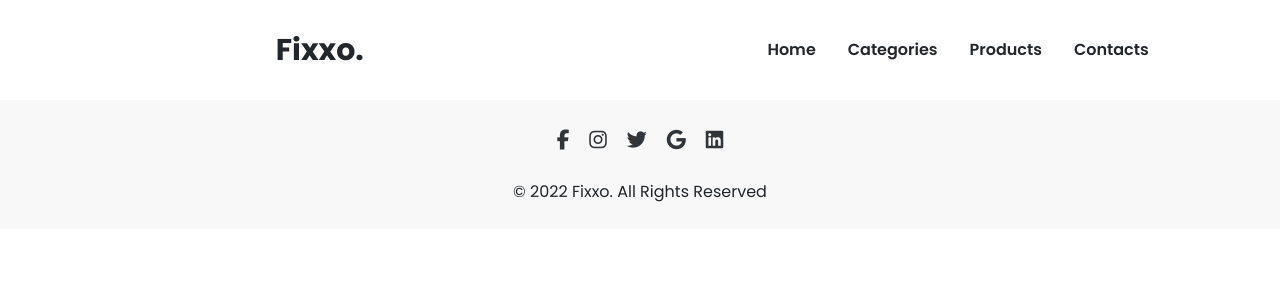
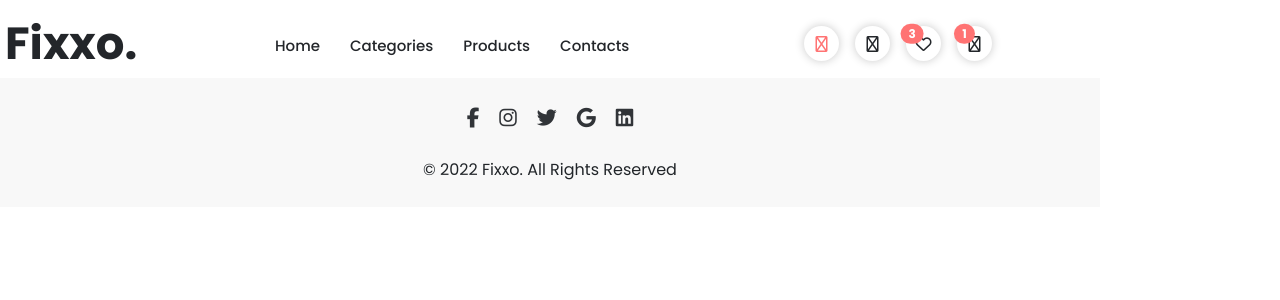
Before and after one commit to varamara/fixxo-react-mikahv, a React (Create React App) app: page /search in a window 1280 px wide. Shown: the top 300 px of the page. Built offline with nearby package versions, Linux system fonts and the light colour scheme.

Commit message:
responsivity added

```diff
--- a/src/assets/scss/cores/_base.scss
+++ b/src/assets/scss/cores/_base.scss
@@ -3,7 +3,10 @@ html, body {
     font-family: 'Poppins', sans-serif;
     font-weight: 400;
     font-size: 1rem;
+    width: 1920px;
 }
+
+//Kan jag fixa responsiviteten med storleken på viewporten här?
 
 a {
     font-size: $font-size-16;
--- a/src/assets/scss/sections/_FooterSection.scss
+++ b/src/assets/scss/sections/_FooterSection.scss
@@ -3,6 +3,7 @@ footer {
     flex-direction: column;
     align-items: center;
     background-color: $color-gray-1;
+    width: 390px;
     padding: 25px;
 
     .socialmedia {
@@ -23,3 +24,42 @@ footer {
         }
     }
 }
+
+@media (min-width: 800px) {
+
+   footer {
+    width: 1100px;
+   }
+
+    }
+
+
+@media (min-width: 1600px) {
+
+    footer {
+        width: 100%;
+        display: flex;
+        flex-direction: column;
+        align-items: center;
+        background-color: $color-gray-1;
+        padding: 25px;
+
+        .socialmedia {
+            margin-bottom: 25px;
+
+            a {
+                font-size: 20px;
+                color: $color-dark-1;
+                text-decoration: none;
+                margin-left: 10px;
+                margin-right: 10px;
+                transition: all 0.1s ease-in-out;
+
+                &:hover {
+                    color: $color-theme;
+                    text-decoration: none;
+                }
+            }
+        }
+    }
+}
--- a/src/assets/scss/sections/_MainMenuSection.scss
+++ b/src/assets/scss/sections/_MainMenuSection.scss
@@ -1,9 +1,107 @@
 .mainmenu {
-    height: 100px;
-    width: 1920px;
+    width: 390px;
+    display: grid;
+    padding-top: 10px;
+    grid-template-columns: 1fr 1fr;
+    grid-template-areas: "logo menuicons"
+                         "menulinks menulinks";
+    .logo {
+       grid-area: logo;
+       font-size: 40px;
+       font-weight: 700;
+       padding-left: 5px;
+
+        &:hover {
+            color: $color-dark-1;
+            text-decoration: none;
+        }
+    }
+
+    .menu-links {
+        grid-area: menulinks;
+        height: 100%;
+        margin: none;
+        display: grid;
+        overflow: hidden;
+
+
+        padding-top: 10px;
+
+        .menu-link {
+            font-size: 15px;
+            font-weight: 500;
+            margin: 15px;
+        }
+
+        .active {
+            color: $color-theme;
+            text-decoration: none;
+        }
+    }
+
+    .menu-icons {
+        grid-area: menuicons;
+        display: flex;
+        justify-content: flex-end;
+        align-items: center;
+
+        .menu-icon {
+            display: flex;
+            justify-content: center;
+            align-items: center;
+            background-color: $color-white;
+            box-shadow: 0px 0px 10px 0px rgb(201, 201, 201);
+            height: 35px;
+            width: 35px;
+            margin: 0.5rem;
+            border-radius: 50%;
+            transition: all 0.1s ease-in-out;
+
+            &:hover {
+                color: $color-white;
+                background-color: $color-dark-1;
+                text-decoration: none;
+                box-shadow: 0 0 6px 4x $color-shadow;
+            }
+        }
+
+        .hidden {
+            display: none;
+        }
+
+        .active {
+            color: $color-theme;
+            text-decoration: none;
+        }
+    }
+}
+
+@media (min-width: 800px) {
+
+    .mainmenu {
+        width: 1000px;
+
+        .menu-links {
+            display: flex;
+            position: absolute;
+            margin-left: 260px;
+            justify-content: center;
+        }
+
+        .logo {
+        font-size: 45px;
+        }
+    }
+
+}
+
+@media (min-width: 1600px) {
+    .mainmenu {
         display: flex;
         justify-content: space-evenly;
         align-items: center;
+        height: 100px;
+        width: 1920px;
 
         .logo {
             font-size: 30px;
@@ -16,13 +114,15 @@
         }
 
         .menu-links {
+            position: relative;
+            display: flex;
             margin-left: 7rem;
 
             .menu-link {
                 margin: 1rem;
+                font-size: 1rem;
 
             }
-
             .active {
                 color: $color-theme;
                 text-decoration: none;
@@ -65,3 +165,4 @@
             }
         }
     }
+}
--- a/src/components/MenuIcon.js
+++ b/src/components/MenuIcon.js
@@ -1,9 +1,10 @@
 import React from 'react'
 import { NavLink } from 'react-router-dom'
 
-const MenuIcon = ({link, icon, quantity}) => {
+const MenuIcon = ({link, icon, quantity, hideOnMobile, hideOnTablet }) => {
+
   return (
-    <NavLink className="menu-icon" to={link} end>
+    <NavLink className={`menu-icon ${hideOnMobile ? "hideOnMobile" : ""} ${hideOnTablet ? "hideOnMobile" : ""}`} to={link} end>
         <span className="position-absolute top-10 translate-middle badge rounded-pill bg-theme">{quantity}</span>
         <i className={icon}></i>
     </NavLink>
--- a/src/sections/FooterSection.js
+++ b/src/sections/FooterSection.js
@@ -12,6 +12,7 @@ const FooterSection = () => {
         <ExternalLinkIcon link="https://linkedin.com" icon="fa-brands fa-linkedin" />
       </div>
       <div>© 2022 Fixxo. All Rights Reserved</div>
+
     </footer>
   )
 }
```
Also changed, not shown: src/style.min.css. Lines whose indentation alone changed are shown as unchanged.
